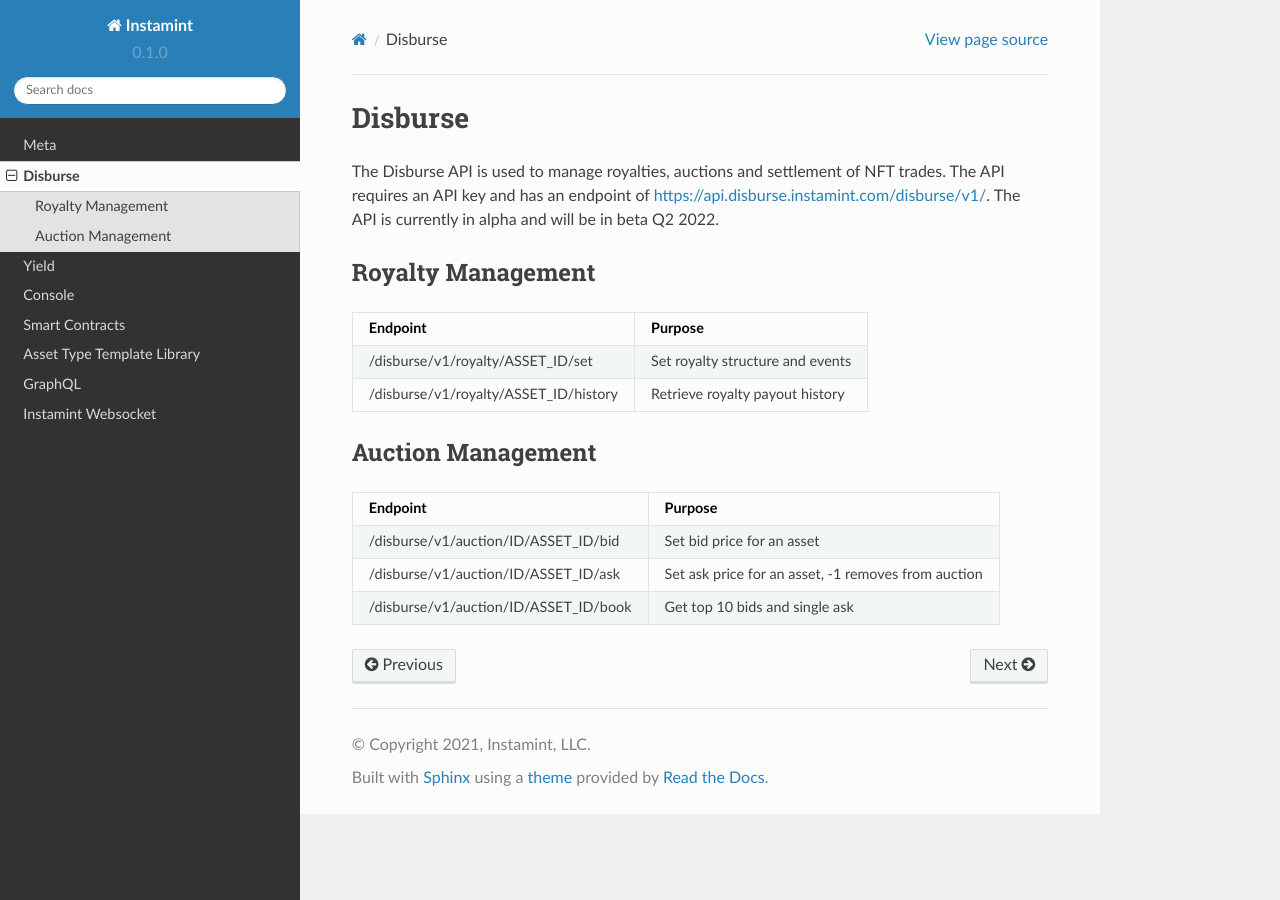
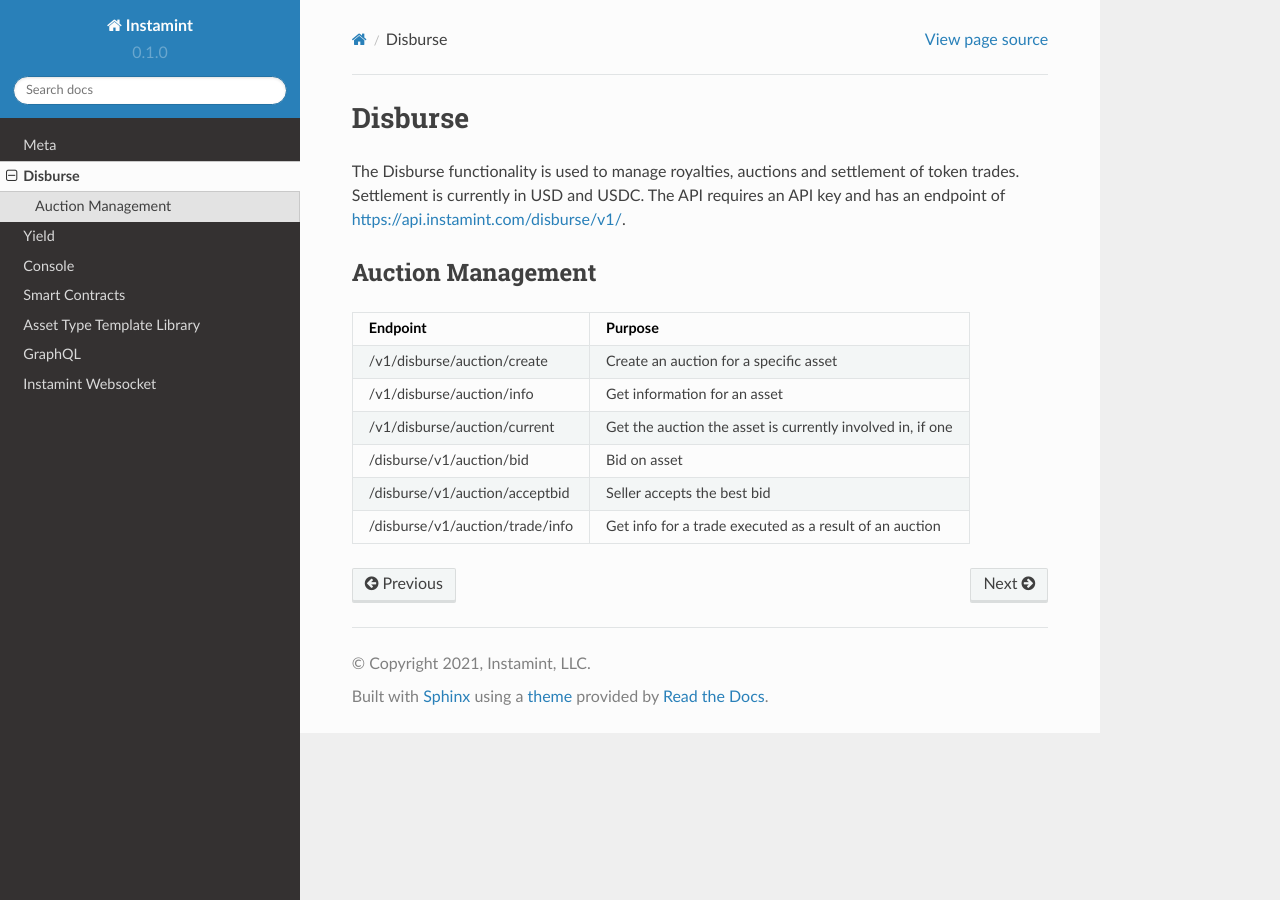
Before and after one commit to instamint/zzz-deprecated-docs, a Sphinx documentation site: the page built from docs/source/disburse.rst, in a window 1280 px wide. Built offline with Sphinx 7.4.7 and the Read the Docs theme 2.0.0, drawn with Linux system fonts in a browser that asks for light colours; pages that are not in the unit, such as notebooks, are missing from menus.

Commit message:
Update disburse.rst

```diff
--- a/docs/source/disburse.rst
+++ b/docs/source/disburse.rst
@@ -1,17 +1,7 @@
 Disburse
 ===================================
 
-The Disburse API is used to manage royalties, auctions and settlement of NFT trades. The API requires an API key and has an endpoint of https://api.disburse.instamint.com/disburse/v1/. The API is currently in alpha and will be in beta Q2 2022.
-
-Royalty Management
--------------------
-+-------------------------------------------+--------------------------------------------------------------+
-| Endpoint                                  | Purpose                                                      |
-+===========================================+==============================================================+
-| /disburse/v1/royalty/ASSET_ID/set         | Set royalty structure and events                             |
-+-------------------------------------------+--------------------------------------------------------------+
-| /disburse/v1/royalty/ASSET_ID/history     | Retrieve royalty payout history                              |
-+-------------------------------------------+--------------------------------------------------------------+
+The Disburse functionality is used to manage royalties, auctions and settlement of token trades. Settlement is currently in USD and USDC. The API requires an API key and has an endpoint of https://api.instamint.com/disburse/v1/.
 
 
 Auction Management
@@ -20,9 +10,15 @@
 +-------------------------------------------+--------------------------------------------------------------+
 | Endpoint                                  | Purpose                                                      |
 +===========================================+==============================================================+
-| /disburse/v1/auction/ID/ASSET_ID/bid      | Set bid price for an asset                                   |
+| /v1/disburse/auction/create               | Create an auction for a specific asset                       |
 +-------------------------------------------+--------------------------------------------------------------+
-| /disburse/v1/auction/ID/ASSET_ID/ask      | Set ask price for an asset, -1 removes from auction          |
+| /v1/disburse/auction/info                 | Get information for an asset                                 |
 +-------------------------------------------+--------------------------------------------------------------+
-| /disburse/v1/auction/ID/ASSET_ID/book     | Get top 10 bids and single ask                               |
+| /v1/disburse/auction/current              | Get the auction the asset is currently involved in, if one   |
 +-------------------------------------------+--------------------------------------------------------------+
+| /disburse/v1/auction/bid                  | Bid on asset                                                 |
++-------------------------------------------+--------------------------------------------------------------+
+| /disburse/v1/auction/acceptbid            | Seller accepts the best bid                                  |
++-------------------------------------------+--------------------------------------------------------------+
+| /disburse/v1/auction/trade/info           | Get info for a trade executed as a result of an auction      |
++-------------------------------------------+--------------------------------------------------------------+
```
